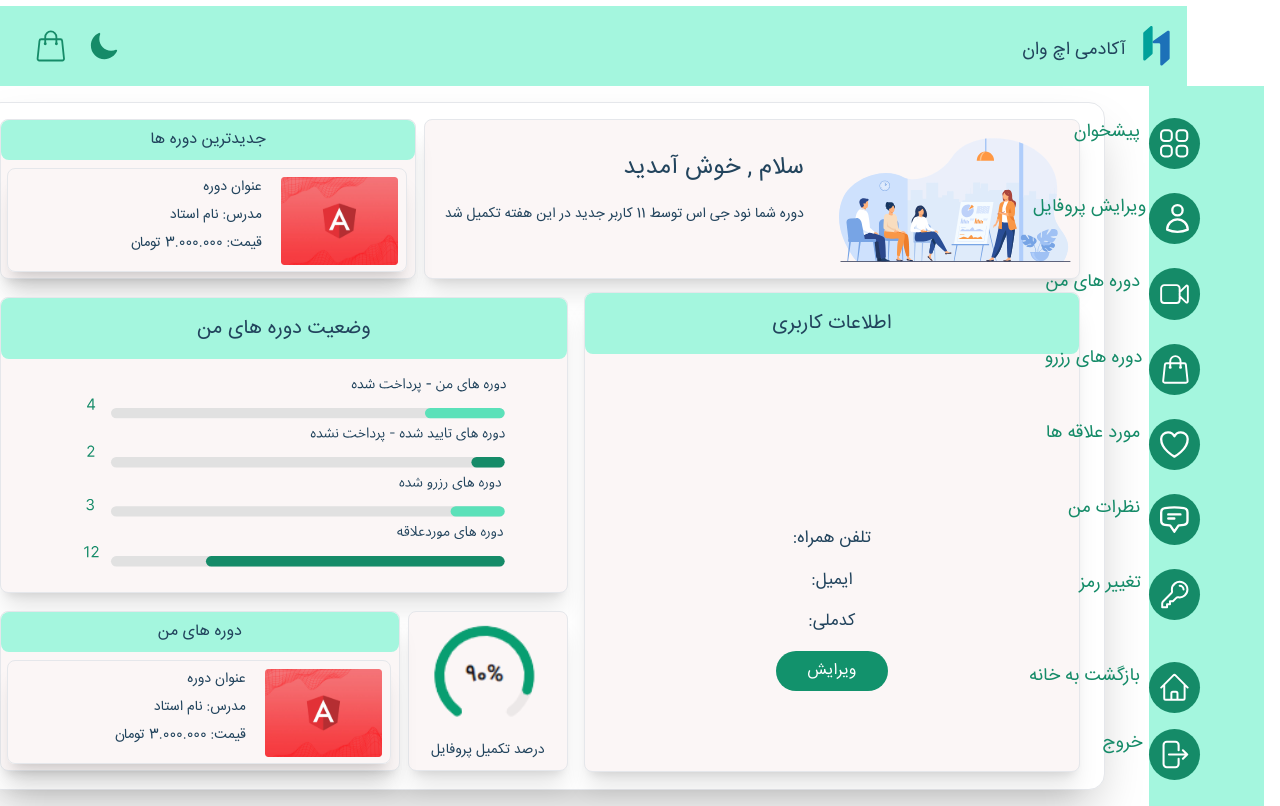
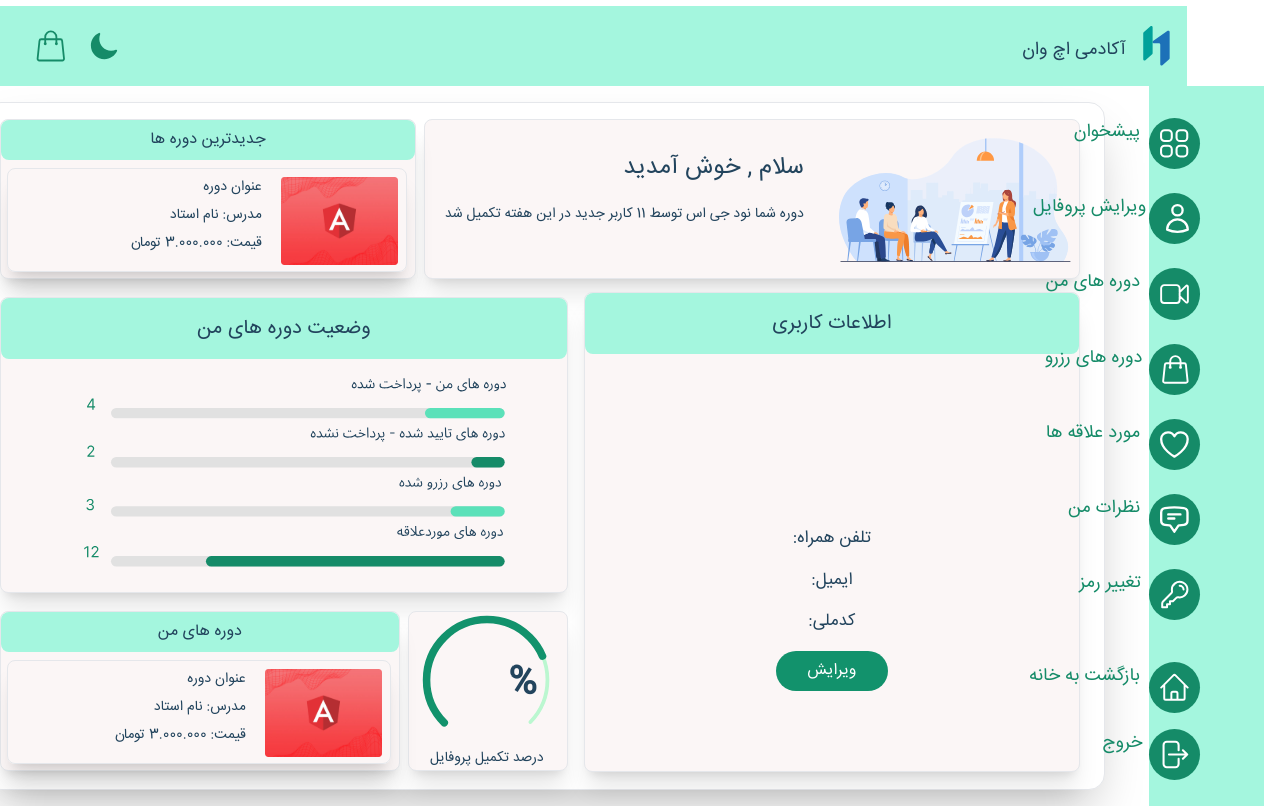
Before and after one commit to amin-bakhshande/Behshahr, a React (Vite) app: page /dashbord in a window 1280 px wide. Built offline with nearby package versions, Linux system fonts and the light colour scheme; no server answers.

Commit message:
added usecontext for userInfo

```diff
--- a/src/app/index.jsx
+++ b/src/app/index.jsx
@@ -2,12 +2,15 @@ import { ProgressBar } from "../components/common/ProgressBar";
 import "./App.css";
 import { RouterProvider } from "react-router-dom";
 import RoutesApp from "../routes";
+import ProfileProvider from "../context/ProfileProvider";
 
 function App() {
   return (
     <>
-      <ProgressBar />
-      <RouterProvider router={RoutesApp} />
+      <ProfileProvider>
+        <ProgressBar />
+        <RouterProvider router={RoutesApp} />
+      </ProfileProvider>
     </>
   );
 }
--- a/src/components/MyCourses/dashbord.jsx
+++ b/src/components/MyCourses/dashbord.jsx
@@ -1,39 +1,15 @@
-import React, { useEffect, useState } from "react";
-import percentageDashbord from "../../assets/percentageDashbord.svg";
+import React, { useContext, useEffect, useState } from "react";
 import redDashbordImg from "../../assets/redDashbordImg.svg";
 import textDashbord from "../../assets/textDashbord.svg";
 import introImg from "../../assets/introImg.svg";
-import { getApi, postApi } from "../../core/api/api";
+import { getApi } from "../../core/api/api";
 import { Link } from "react-router-dom";
+import { ProfileContext } from "../../context/ProfileProvider";
 
 const Dashbord = () => {
-  const Addprof = async () => {
-    const path = "/SharePanel/AddProfileImage";
 
-    const body = { name: "img" };
-
-    const response = await postApi({ path, body });
-    console.log(response);
-
-    // if (response?.data?.success) {
-    //   localStorage.setItem("token", response?.data?.token);
-    //   toast.success("شما با موفقیت وارد شدید.");
-    //   navigate("/");
-    // } else {
-    //   toast.error(response?.data?.message);
-    // }
-  };
-
-  const [data, setData] = useState([]);
-  const getEditProf = async () => {
-    const path = `/SharePanel/GetProfileInfo`;
-    const response = await getApi({ path });
-    console.log("User Info: ", response.data);
-    setData(response.data);
-  };
-  useEffect(() => {
-    getEditProf();
-  }, []);
+  const {data} = useContext(ProfileContext)
+  console.log("ContextData Dashboard: ", data);
 
   return (
     <>
@@ -138,15 +114,50 @@ const Dashbord = () => {
         </div>
 
         <div className="w-[10rem] h-[10rem] rounded-lg shadow-xl border-[1px] bg-[#FBF6F6] dark:bg-gray-700 row-start-3 mr-[33.5rem] mt-[2.5rem]">
-          <h1 className="text-sm text-nowrap text-center text-[#22445D] dark:text-white mt-[8rem]">
+
+        <div class="relative size-40 flex flex-col">
+            <svg
+              class="rotate-[135deg] size-full"
+              viewBox="0 0 36 36"
+              xmlns="http://www.w3.org/2000/svg"
+            >
+              <circle
+                cx="18"
+                cy="18"
+                r="16"
+                fill="none"
+                class="stroke-current text-green-200 dark:text-neutral-700"
+                stroke-width="1"
+                stroke-dasharray="75 100"
+                stroke-linecap="round"
+              ></circle>
+
+              <circle
+                cx="18"
+                cy="18"
+                r="16"
+                fill="none"
+                class="stroke-current text-[#12926c] dark:text-green-500"
+                stroke-width="2"
+                stroke-dasharray="56.25 100"
+                stroke-linecap="round"
+              ></circle>
+            </svg>
+
+            <div class="absolute top-[4.5rem] right-4 transform -translate-x-1/2 -translate-y-1/2 text-center">
+              <span class="text-4xl font-bold text-[#22445d] dark:text-green-500">
+                {data?.profileCompletionPercentage}%
+              </span>
+
+            </div>
+            <h1 className="text-sm  mb-1 text-nowrap text-center text-[#22445D] dark:text-white">
             درصد تکمیل پروفایل
           </h1>
+          </div>
 
-          <img
-            className="h-[7rem] mt-[-9rem] mr-[1.5rem]"
-            src={percentageDashbord}
-            alt=""
-          />
+
+
+
         </div>
 
         <div className="w-[25rem] h-[10rem] rounded-lg shadow-xl border-[1px] bg-[#FBF6F6] dark:bg-gray-700 row-start-3 mr-[-0.5rem] mt-[2.5rem]">
--- a/src/components/MyCourses/editProfile.jsx
+++ b/src/components/MyCourses/editProfile.jsx
@@ -1,4 +1,4 @@
-import React, { useEffect, useState } from "react";
+import React, { useContext, useEffect, useState } from "react";
 import { Form, Field, Formik } from "formik";
 
 // Import Swiper React components
@@ -7,23 +7,13 @@ import "swiper/css";
 import "swiper/css/navigation";
 import { Navigation } from "swiper/modules";
 import { deleteApi, editApi, getApi, postApi } from "../../core/api/api";
+import { ProfileContext } from "../../context/ProfileProvider";
 
 const EditProfile = () => {
-  const [data, setData] = useState([]);
   const [show, setShow] = useState(false);
   const [image, setImage] = useState("");
 
-  const getEditProf = async () => {
-    const path = `/SharePanel/GetProfileInfo`;
-    const response = await getApi({ path });
-    // console.log("User Info: ",response.data);
-    setData(response.data);
-  };
-  useEffect(() => {
-    getEditProf();
-  }, []);
-
-  // console.log(data?.userImage[0]?.puctureAddress);
+  const {data, getEditProf} = useContext(ProfileContext);
 
 
 
@@ -70,11 +60,16 @@ const EditProfile = () => {
     console.log(response);
   };
 
-
+  const uploadImage = (e) => {
+    setImage(e.target.files[0]);
+    console.log("Image: ", e.target.files);
+  };
 
   const PostImage = async () => {
     const formData = new FormData();
     formData.append("formFile", image);
+
+    console.log("asd",formData);
 
     const path = `/SharePanel/AddProfileImage`;
     const body = formData;
--- a/src/components/common/HeaderDashbord/HeaderDashbord.jsx
+++ b/src/components/common/HeaderDashbord/HeaderDashbord.jsx
@@ -1,23 +1,16 @@
-import React, { useEffect, useState } from "react";
+import React, { useContext, useEffect, useState } from "react";
 import { GiHamburgerMenu } from "react-icons/gi";
 import DarkLightToggle from "../DarkMode";
 import reserved2 from "../../../assets/reserved2.svg";
 import logoSite from "../../../assets/logoSite.svg";
 import { getApi } from "../../../core/api/api";
+import { ProfileContext } from "../../../context/ProfileProvider";
 
 const HeaderDashbord = ({ showMenu, setShowMenu }) => {
 
-  const [data, setData] = useState([]);
-  const getEditProf = async () => {
-    const path = `/SharePanel/GetProfileInfo`;
-    const response = await getApi({ path });
-    console.log("User Info: ",response.data);
-    setData(response.data);
-  };
-  useEffect(() => {
-    getEditProf();
-  }, []);
+  const {data} = useContext(ProfileContext);
 
+  console.log("ContextData: ", data);
 
   return (
     <div class="bg-[#A4F6DE] dark:bg-gray-700 w-[46rem] lg:w-[74.2rem]">
--- /dev/null
+++ b/src/context/ProfileProvider.jsx
@@ -0,0 +1,26 @@
+import { createContext, useEffect, useState } from 'react'
+import { getApi } from '../core/api/api';
+
+export const ProfileContext = createContext();
+
+const ProfileProvider = ({ children }) => {
+    const [data, setData] = useState([]);
+
+    const getEditProf = async () => {
+        const path = `/SharePanel/GetProfileInfo`;
+        const response = await getApi({ path });
+        setData(response.data);
+      };
+      useEffect(() => {
+        getEditProf();
+      }, []);
+
+
+  return (
+    <ProfileContext.Provider value={{data, getEditProf}}>
+      {children}
+    </ProfileContext.Provider>
+  );
+};
+
+export default ProfileProvider
--- a/src/core/api/api.js
+++ b/src/core/api/api.js
@@ -26,7 +26,7 @@ export const editApi = async ({ path, body }) => {
 };
 export const deleteApi = async ({ path, body }) => {
   try {
-    const response = await http.delete(`${path}`, body);
+    const response = await http.delete(`${path}`, {data:body});
     return response;
   } catch (error) {
     return error;
```
Also changed, not shown: 1 other file (tests, documents, lock files or other folders).
